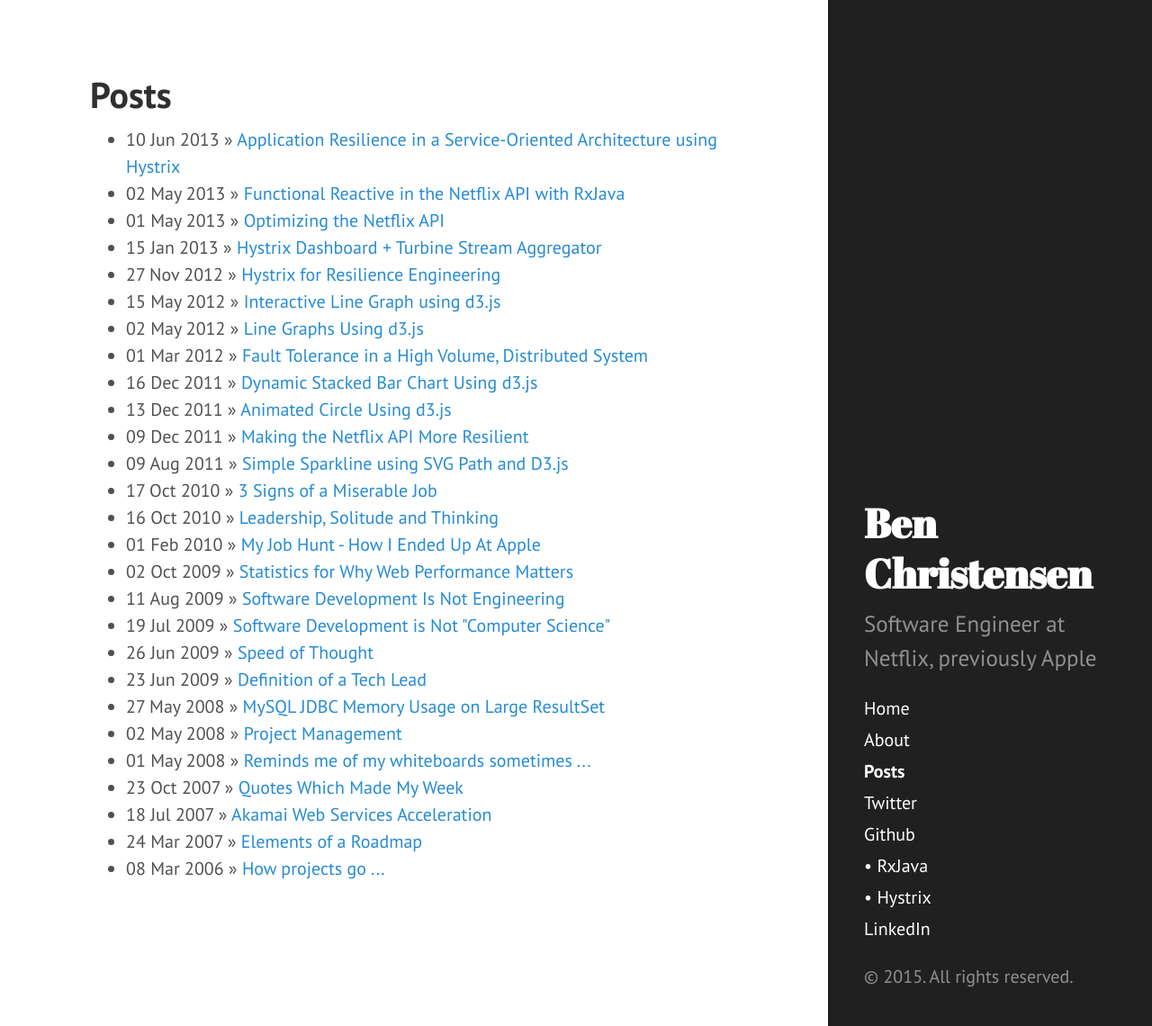
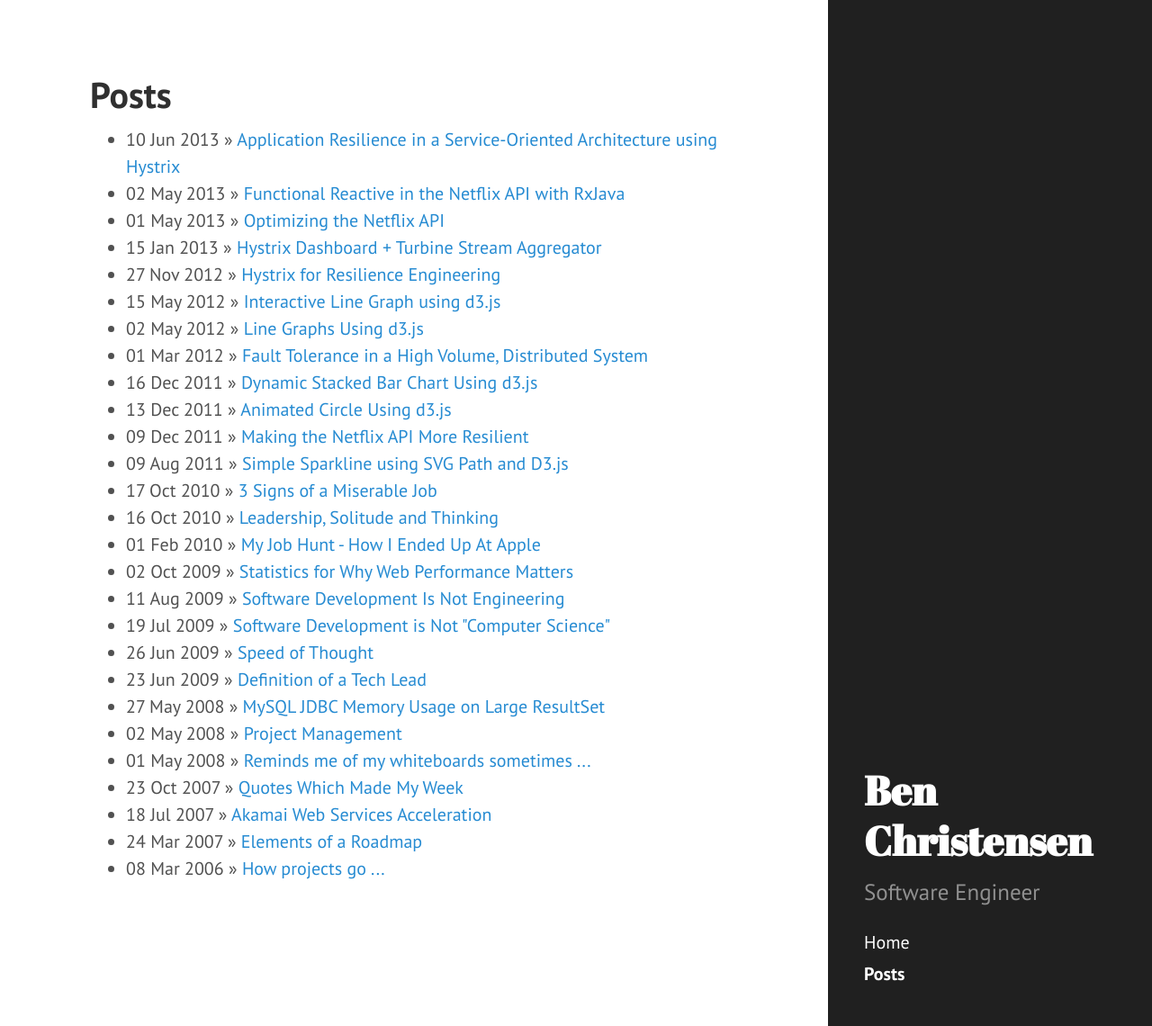
Before and after one commit to benjchristensen/benjchristensen.github.com, a Jekyll site: the page built from toc.md, in a window 1280 px wide and 1140 px high. Shown: the whole window at 90% size. Built offline with Jekyll 4.4.1, drawn with Linux system fonts in a browser that asks for light colours; Markdown is read by kramdown in place of the engine named in the settings.

Commit message:
simplify sidebar

```diff
--- a/_config.yml
+++ b/_config.yml
@@ -9,7 +9,7 @@
 # Setup
 title:            Ben Christensen
 tagline:          ''
-description:      'Software Engineer at Netflix, previously Apple'
+description:      'Software Engineer'
 url:              http://benjchristensen.com
 baseurl:          /
 
--- a/_includes/sidebar.html
+++ b/_includes/sidebar.html
@@ -23,15 +23,6 @@
           {% endif %}
         {% endif %}
       {% endfor %}
-
-      <a class="sidebar-nav-item" href="http://twitter.com/benjchristensen">Twitter</a>
-      <a class="sidebar-nav-item" href="http://github.com/benjchristensen">Github</a>
-      <a class="sidebar-nav-item" href="http://github.com/ReactiveX/RxJava">&bull; RxJava</a>
-      <a class="sidebar-nav-item" href="http://github.com/Netflix/Hystrix">&bull; Hystrix</a>
-      <a class="sidebar-nav-item" href="http://linkedin.com/in/benjchristensen">LinkedIn</a>
     </nav>
-
-
-    <p>&copy; {{ site.time | date: '%Y' }}. All rights reserved.</p>
   </div>
 </div>
```
Also changed, not shown: about.md (deleted, +0 -30 lines).
